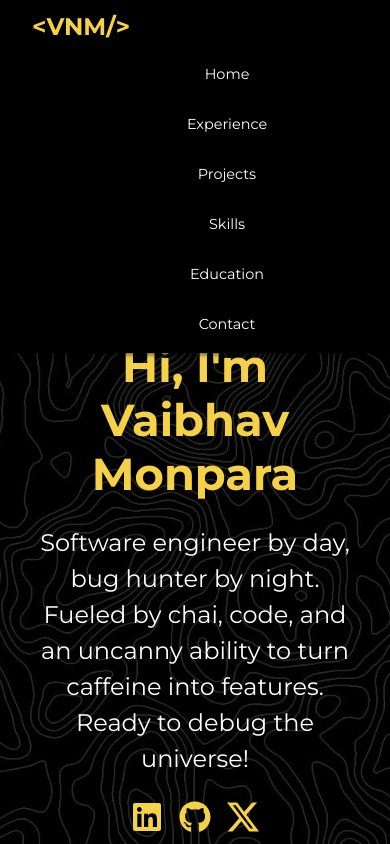
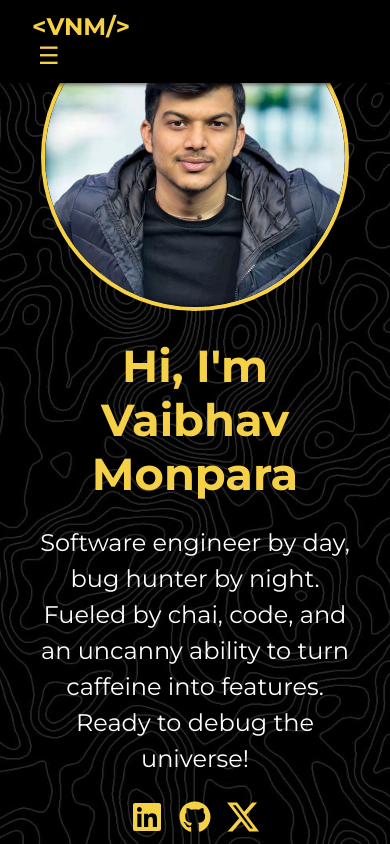
Before and after one commit to VaibhavMonpara/portfolio-website, a React (Create React App) app: page / in a window 390 px wide. Shown: the top 844 px of the page. Built offline with nearby package versions, Linux system fonts and the light colour scheme.

Commit message:
code optimized

```diff
--- a/src/components/Education.js
+++ b/src/components/Education.js
@@ -1,9 +1,8 @@
 import React from 'react';
 import '../styles/Education.css';
 
-// Assuming you have the logos as SVGs or image files
-import CSUFullertonLogo from '../assets/csuf-logo.png'; // Adjust path as needed
-import GTULogo from '../assets/gtu-logo.png'; // Adjust path as needed
+import CSUFullertonLogo from '../assets/csuf-logo.png';
+import GTULogo from '../assets/gtu-logo.png';
 
 const Education = () => {
   return (
--- a/src/components/Experience.js
+++ b/src/components/Experience.js
@@ -1,6 +1,6 @@
 import React, { useState } from "react";
 import "../styles/Experience.css";
-import midoceanLogo from "../assets/midocean-logo.png"; // Ensure this path is correct
+import midoceanLogo from "../assets/midocean-logo.png";
 
 const Experience = () => {
   const [modalOpen, setModalOpen] = useState(false);
--- a/src/components/Header.js
+++ b/src/components/Header.js
@@ -1,15 +1,24 @@
-import React from 'react';
+import React, { useState } from 'react';
 import { Link } from 'react-scroll';
 import '../styles/Header.css';
 
 const Header = () => {
+  const [isMenuOpen, setIsMenuOpen] = useState(false);
+
+  const toggleMenu = () => {
+    setIsMenuOpen(!isMenuOpen);
+  };
+
   return (
     <header className="header-container">
       <div className="header-content">
         <div className="header-title">
           <a href="#home">&lt;VNM/&gt;</a>
         </div>
-        <nav>
+        <button className="menu-toggle" onClick={toggleMenu}>
+          ☰
+        </button>
+        <nav className={isMenuOpen ? 'open' : ''}>
           <ul>
             <li><Link to="home" smooth={true} duration={650}>Home</Link></li>
             <li><Link to="experience" smooth={true} duration={650}>Experience</Link></li>
--- a/src/components/Skills.js
+++ b/src/components/Skills.js
@@ -73,7 +73,6 @@ const Skills = () => {
             <div className="skill-icons">
               <SiPostgresql className="icon" />
               <FaDatabase className="icon" />
-              {/* <FaDatabase className="icon" /> */}
               <SiMongodb className="icon" />
               <SiFirebase className="icon" />
             </div>
--- a/src/styles/App.css
+++ b/src/styles/App.css
@@ -1,4 +1,3 @@
-/* Import Google Fonts in your CSS file */
 @import url("https://fonts.googleapis.com/css2?family=Montserrat:wght@400;700&family=Roboto:wght@400;500&display=swap");
 
 h1,
@@ -9,7 +8,7 @@ h5,
 h6 {
   font-family: "Montserrat", sans-serif;
   font-weight: 700;
-  color: #f4d147; /* Gold color for headings */
+  color: #f4d147;
 }
 
 .app {
@@ -27,7 +26,7 @@ body {
   overflow-x: hidden; /* Prevent horizontal scroll */
   font-family: "Montserrat", sans-serif;
   font-weight: 400;
-  color: #f5f5f5; /* Light font color for dark background */
+  color: #f5f5f5;
 }
 
 section {
@@ -38,8 +37,8 @@ section {
   /* height: 100vh; */
   padding: 2rem;
   box-sizing: border-box;
-  scroll-snap-align: start; /* Optional: For scroll snapping */
-  scroll-snap-stop: always; /* Optional: For scroll snapping */
+  scroll-snap-align: start;
+  scroll-snap-stop: always;
 }
 
 @media (max-width: 768px) {
--- a/src/styles/Contact.css
+++ b/src/styles/Contact.css
@@ -14,12 +14,12 @@
 }
 
 .contact-icon {
-  color: #f4d147; /* Gold color */
+  color: #f4d147;
   font-size: 2rem;
   margin: 0 1rem;
   transition: color 0.3s;
 }
 
 .contact-icon:hover {
-  color: #e6b800; /* Darker gold color */
+  color: #e6b800;
 }
--- a/src/styles/Education.css
+++ b/src/styles/Education.css
@@ -16,8 +16,8 @@
 }
 
 .card {
-  background: #1a1a1a; /* Dark grey/black */
-  color: #f4d147; /* Gold color */
+  background: #1a1a1a;
+  color: #f4d147;
   padding: 1rem;
   border-radius: 10px;
   box-shadow: 0 4px 8px rgba(0, 0, 0, 0.5);
@@ -32,11 +32,11 @@
 .card h3,
 .card h4 {
   margin-top: 0;
-  color: #f4d147; /* Gold color */
+  color: #f4d147;
 }
 
 .card h4.degree {
-  color: #fff; /* White color for degree */
+  color: #fff;
 }
 
 .logo {
--- a/src/styles/Experience.css
+++ b/src/styles/Experience.css
@@ -1,4 +1,3 @@
-/* General Styles */
 .experience-container {
   padding: 4rem 2rem;
   color: #fff;
@@ -11,7 +10,7 @@
 
 h2 {
   text-align: center;
-  color: #f4d147; /* Gold color */
+  color: #f4d147;
   margin-bottom: 2rem;
 }
 
@@ -26,7 +25,7 @@ h2 {
   content: "";
   position: absolute;
   width: 6px;
-  background-color: #f4d147; /* Gold color */
+  background-color: #f4d147;
   top: 0;
   bottom: 0;
   left: 50%;
@@ -64,27 +63,27 @@ h2 {
   width: 100%;
   height: auto;
   border-radius: 5%;
-  z-index: 2; /* Ensure image is on top */
+  z-index: 2;
 }
 
 .img-effect:hover {
   transition: transform 0.3s, box-shadow 0.3s;
-  transform: scale(1.2); /* Slightly larger on hover */
+  transform: scale(1.2);
   box-shadow: 0 8px 16px rgba(0, 0, 0, 0.5);
 }
 
 .timeline-content {
   position: relative;
   padding: 2rem;
-  background: #1a1a1a; /* Dark grey/black */
+  background: #1a1a1a;
   border-radius: 8px;
   box-shadow: 0 4px 8px rgba(0, 0, 0, 0.3);
-  z-index: 1; /* Lower z-index than logo */
-  margin-top: 30px; /* Add margin to avoid overlapping with logo */
+  z-index: 1;
+  margin-top: 30px;
 }
 
 .timeline-content h3 {
-  color: #f4d147; /* Gold color */
+  color: #f4d147;
   margin-top: 0;
 }
 
@@ -100,7 +99,7 @@ h2 {
 .read-more {
   display: inline-block;
   margin-top: 1rem;
-  color: #f4d147; /* Gold color */
+  color: #f4d147;
   text-decoration: none;
   font-weight: bold;
   background: none;
@@ -110,7 +109,7 @@ h2 {
 }
 
 .read-more:hover {
-  transform: scale(1.05); /* Slightly larger on hover */
+  transform: scale(1.05);
 }
 
 /* Modal Styles */
@@ -128,7 +127,7 @@ h2 {
 }
 
 .modal-content {
-  background-color: #1a1a1a; /* Dark grey/black */
+  background-color: #1a1a1a;
   color: #fff;
   padding: 2rem;
   border-radius: 8px;
@@ -139,7 +138,7 @@ h2 {
 }
 
 .modal-content h3 {
-  color: #f4d147; /* Gold color */
+  color: #f4d147;
 }
 
 .modal-content h4 {
@@ -163,6 +162,6 @@ h2 {
 }
 
 .modal-close:hover {
-  transform: scale(1.1); /* Slightly larger on hover */
+  transform: scale(1.1);
   box-shadow: 0 8px 16px rgba(0, 0, 0, 0.5);
 }
--- a/src/styles/Header.css
+++ b/src/styles/Header.css
@@ -4,7 +4,7 @@
   top: 0;
   width: 100%;
   background-color: black;
-  color: #f4d147; /* Gold color */
+  color: #f4d147;
   padding: 0.75rem 2rem;
   z-index: 1000;
   box-shadow: 0 2px 4px rgba(0, 0, 0, 0.5);
@@ -12,7 +12,7 @@
 }
 
 .header-container:hover {
-  background-color: #000; /* Darker black on hover */
+  background-color: #000;
 }
 
 .header-content {
@@ -21,7 +21,7 @@
   align-items: center;
   max-width: 1200px;
   margin: 0 auto;
-  flex-wrap: wrap; /* Allow wrapping for responsiveness */
+  flex-wrap: nowrap;
 }
 
 .header-title {
@@ -32,12 +32,12 @@
   font-size: 2rem;
   font-weight: 700;
   text-decoration: none;
-  color: #f4d147; /* Gold color */
+  color: #f4d147;
   transition: color 0.3s;
 }
 
 .header-title a:hover {
-  color: #fff; /* White on hover */
+  color: #fff;
 }
 
 nav {
@@ -57,7 +57,7 @@ nav ul {
 }
 
 nav a {
-  color: white; /* Gold color */
+  color: white;
   text-decoration: none;
   font-size: 1.1rem;
   font-weight: 500;
@@ -66,42 +66,55 @@ nav a {
 }
 
 nav a:hover {
-  color: #f4d147; /* White on hover */
-  border-bottom: 2px solid #f4d147; /* Gold underline on hover */
+  color: #f4d147;
+  border-bottom: 2px solid #f4d147;
+}
+
+.menu-toggle {
+  display: none;
+  background: none;
+  border: none;
+  font-size: 1.5rem;
+  color: #f4d147;
+  cursor: pointer;
 }
 
 /* Responsive styles */
 @media (max-width: 768px) {
-  .header-content {
-    flex-direction: column;
-    align-items: flex-start;
-  }
-
-  .header-title {
-    margin-bottom: 1rem;
+  .menu-toggle {
+    display: block;
   }
 
   nav {
+    display: none;
+    position: fixed;
+    top: 60px; /* Adjust based on header height */
+    left: 0;
     width: 100%;
-    text-align: left;
+    background-color: black;
+  }
+
+  nav.open {
+    display: flex;
+    justify-content: center;
   }
 
   nav ul {
-    flex-direction: column;
+    flex-direction: row;
     gap: 1rem;
     width: 100%;
     padding: 0;
     margin: 0;
+    justify-content: center;
   }
 
   nav li {
-    width: 100%;
     text-align: center;
   }
 
   nav a {
     display: block;
-    padding: 0.5rem 0;
+    padding: 0.75rem 1rem;
   }
 }
 
--- a/src/styles/Home.css
+++ b/src/styles/Home.css
@@ -23,25 +23,25 @@
   margin-bottom: 1rem;
   border: 4px solid #f4d147;
   transition: transform 0.3s, box-shadow 0.3s;
-  object-fit: cover; /* Ensure the image covers the container */
+  object-fit: cover;
 }
 
 .profile-image:hover {
-  transform: scale(1.1); /* Slightly larger on hover */
-  box-shadow: 0 8px 16px rgba(0, 0, 0, 0.5); /* Shadow effect */
+  transform: scale(1.1);
+  box-shadow: 0 8px 16px rgba(0, 0, 0, 0.5);
 }
 
 h1 {
   margin: 0.5rem 0;
   font-size: 2.8rem;
-  color: #f4d147; /* Gold color */
+  color: #f4d147;
 }
 
 p {
   color: #fff;
   font-size: 1.2rem;
   line-height: 1.5;
-  font-weight: 400; /* Adjust font weight */
+  font-weight: 400;
   font-family: "Montserrat", sans-serif;
 }
 
@@ -57,5 +57,5 @@ p {
 }
 
 .social-icon:hover {
-  color: #e6b800; /* Darker gold color on hover */
+  color: #e6b800;
 }
--- a/src/styles/Projects.css
+++ b/src/styles/Projects.css
@@ -16,8 +16,8 @@
 }
 
 .card {
-  background: #1a1a1a; /* Dark grey/black */
-  color: #f4d147; /* Gold color */
+  background: #1a1a1a;
+  color: #f4d147;
   padding: 1rem;
   border-radius: 10px;
   box-shadow: 0 4px 8px rgba(0, 0, 0, 0.5);
@@ -31,5 +31,5 @@
 
 .card h3 {
   margin-top: 0;
-  color: #f4d147; /* Gold color */
+  color: #f4d147;
 }
--- a/src/styles/Skills.css
+++ b/src/styles/Skills.css
@@ -16,8 +16,8 @@
 }
 
 .skills-category {
-  background: #1a1a1a; /* Dark grey/black */
-  color: #f4d147; /* Gold color */
+  background: #1a1a1a;
+  color: #f4d147;
   padding: 1rem;
   border-radius: 10px;
   box-shadow: 0 4px 8px rgba(0, 0, 0, 0.5);
@@ -25,7 +25,7 @@
 
 .skills-category h3 {
   margin-top: 0;
-  color: #f4d147; /* Gold color */
+  color: #f4d147;
 }
 
 .skill-icons {
@@ -39,7 +39,6 @@
   font-size: 4rem;
   color: #fff;
   transition: color 0.3s, transform 0.3s;
-  /* gap: 4rem; */
 }
 
 .icon:hover {
```
